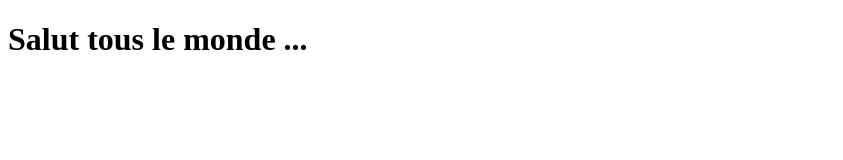
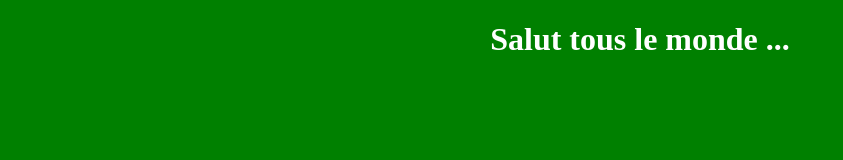
Before and after one commit to behindthecodeht/gitpractice, a plain HTML site: page index.html in a window 1280 px wide. Shown: the whole page, without its empty margins (0-843 px from the left). Drawn offline with Linux system fonts and the light colour scheme.

Commit message:
Changement Background

```diff
--- /dev/null
+++ b/css/main.css
@@ -0,0 +1,13 @@
+body{
+    display: flex;
+    justify-content: center;
+    align-items: center;
+    background-color: green;
+    margin: 0;
+    padding: 0;
+    color: white;
+}
+
+body h1{
+    transform: translate(-50, 50);
+}
--- a/index.html
+++ b/index.html
@@ -5,6 +5,7 @@
         <meta http-equiv="X-UA-Compatible" content="IE=edge" />
         <meta name="viewport" content="width=device-width, initial-scale=1.0" />
         <title>Mon site ...</title>
+        <link rel="stylesheet" href="./css/main.css">
     </head>
     <body>
         <h1>Salut tous le monde ...</h1>
```
